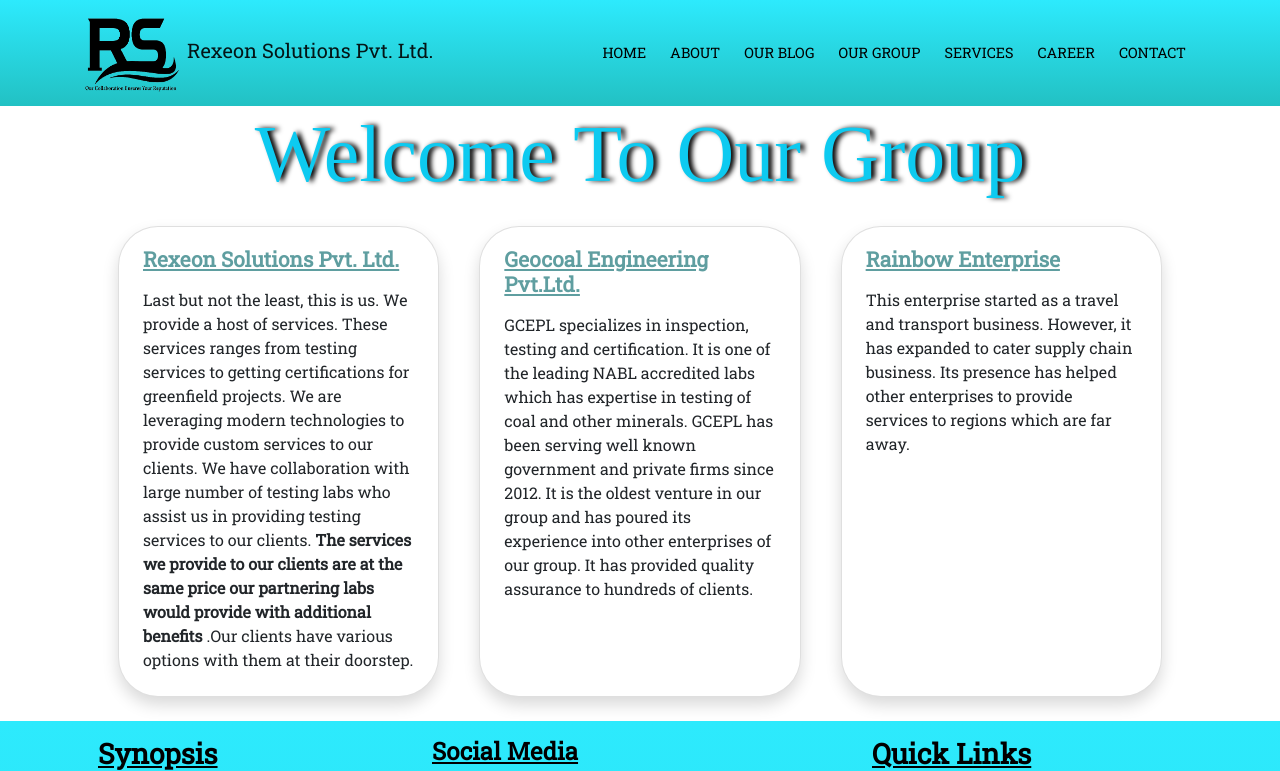
After one commit to RexeonJN/rexeon-solution-website, a Django app: page /group/ in a window 1280 px wide. The commit adds this page. Shown: the top 771 px of the page. Run offline with Django 3.2, Linux system fonts and the light colour scheme.

Commit message:
complete blog group and services

```diff
--- a/rexeonapp/views.py
+++ b/rexeonapp/views.py
@@ -9,3 +9,15 @@ def about(request):
 
 def blog(request):
     return render(request,'rexeonapp/blog.html')
+
+def group(request):
+    return render(request,'rexeonapp/group.html')
+
+def service(request):
+    return render(request,'rexeonapp/services.html')
+
+def career(request):
+    return render(request,'rexeonapp/career.html')
+
+def contact(request):
+    return render(request,'rexeonapp/contact.html')
--- a/rexeonsolutions/settings.py
+++ b/rexeonsolutions/settings.py
@@ -25,7 +25,8 @@ SECRET_KEY = '0tm!@%mf5%w)r90k-^1n^b%6m8=@z&2z6@old+641fzfqm%1!n'
 # SECURITY WARNING: don't run with debug turned on in production!
 DEBUG = True
 
-ALLOWED_HOSTS = ['*']
+ALLOWED_HOSTS = ['*',
+'127.0.0.1:8000']
 
 
 # Application definition
--- a/rexeonsolutions/urls.py
+++ b/rexeonsolutions/urls.py
@@ -22,4 +22,8 @@ urlpatterns = [
     path('', views.home),
     path('about/', views.about),
     path('blog/', views.blog),
+    path('group/', views.group),
+    path('services/', views.service),
+    path('career/', views.career),
+    path('contact/', views.contact),
 ]
--- /dev/null
+++ b/static/css/career.css
@@ -0,0 +1,6 @@
+.careermain{
+    font-family: 'Roboto Slab', serif;
+}
+.cimage{
+    height: 30rem;
+}
--- /dev/null
+++ b/static/css/contact.css
@@ -0,0 +1,3 @@
+.contactmain{
+    font-family: 'Roboto Slab', serif;
+}
--- /dev/null
+++ b/static/css/group.css
@@ -0,0 +1,57 @@
+.groupmain{
+    font-family: 'Roboto Slab', serif;
+}
+.gp{
+    font-size: 5rem;
+    font-family: 'Luckiest Guy';
+    color: #0dcaf0;
+    -webkit-font-smoothing: antialiased;
+    -moz-osx-font-smoothing: grayscale;
+    text-shadow: 4px 0px 5px black;
+  }
+  .card-subtitle{
+    font-weight: bolder !important;
+    color: cadetblue;
+    text-decoration: underline;
+    font-size: 1.3rem;
+}
+.card{
+    border-radius: 40px !important;
+    font-family: 'Roboto Slab', serif;
+}
+.card:hover{
+    transform: scale(1.1);
+}
+
+.fadeInLeftBig {
+    -webkit-animation-name: fadeInLeftBig;
+    animation-name: fadeInLeftBig;
+    -webkit-animation-duration: 1s;
+    animation-duration: 1s;
+    -webkit-animation-fill-mode: both;
+    animation-fill-mode: both;
+    }
+    @-webkit-keyframes fadeInLeftBig {
+    0% {
+    opacity: 0;
+    -webkit-transform: translate3d(-2000px, 0, 0);
+    transform: translate3d(-2000px, 0, 0);
+    }
+    100% {
+    opacity: 1;
+    -webkit-transform: none;
+    transform: none;
+    }
+    }
+    @keyframes fadeInLeftBig {
+    0% {
+    opacity: 0;
+    -webkit-transform: translate3d(-2000px, 0, 0);
+    transform: translate3d(-2000px, 0, 0);
+    }
+    100% {
+    opacity: 1;
+    -webkit-transform: none;
+    transform: none;
+    }
+    }
--- /dev/null
+++ b/static/css/service.css
@@ -0,0 +1,6 @@
+.servicemain{
+    font-family: 'Roboto Slab', serif;
+}
+.detail{
+    padding-top: 8% !important;
+}
--- a/templates/rexeonapp/Navbar.html
+++ b/templates/rexeonapp/Navbar.html
@@ -36,16 +36,16 @@
                 <a class="nav-link  navbar-light-active-color" aria-current="page" href="/blog">OUR BLOG</a>
               </li>
               <li class="nav-item p-1">
-                <a class="nav-link" aria-current="page" href="#">OUR GROUP</a>
+                <a class="nav-link" aria-current="page" href="/group">OUR GROUP</a>
               </li>
               <li class="nav-item p-1">
-                <a class="nav-link" aria-current="page" href="#">SERVICES</a>
+                <a class="nav-link" aria-current="page" href="/services">SERVICES</a>
               </li>
               <li class="nav-item p-1">
-                <a class="nav-link" href="#">CAREER</a>
+                <a class="nav-link" href="/career">CAREER</a>
               </li>
               <li class="nav-item p-1">
-                <a class="nav-link" href="#">CONTACT</a>
+                <a class="nav-link" href="/contact">CONTACT</a>
               </li>
             </ul>
           </div>
--- /dev/null
+++ b/templates/rexeonapp/group.html
@@ -0,0 +1,66 @@
+{% extends 'rexeonapp/Navbar.html' %}
+<!DOCTYPE html>
+{%load static%} {% block css %} <link rel="stylesheet" href="{%static "css/group.css"%}"> {%endblock%} {% block child_block%}
+
+<div class="groupmain">
+  <h1 class="gp text-center fadeInLeftBig">Welcome To Our Group</h1>
+  <section>
+    <div class="container">
+      <div class="row m-3">
+        <div class="col m-2">
+          <div class="card p-2 h-100 shadow">
+            <div class="card-body">
+              <h5 class="card-subtitle mb-3">Rexeon Solutions Pvt. Ltd.</h5>
+              <p class="card-text">
+                Last but not the least, this is us. We provide a host of
+                services. These services ranges from testing services to getting
+                certifications for greenfield projects. We are leveraging modern
+                technologies to provide custom services to our clients. We have
+                collaboration with large number of testing labs who assist us in
+                providing testing services to our clients.
+                <b
+                  >The services we provide to our clients are at the same price
+                  our partnering labs would provide with additional benefits</b
+                >
+                .Our clients have various options with them at their doorstep.
+              </p>
+            </div>
+          </div>
+        </div>
+
+        <div class="col m-2">
+          <div class="card p-2 h-100 shadow">
+            <div class="card-body">
+              <h5 class="card-subtitle mb-3">Geocoal Engineering Pvt.Ltd.</h5>
+              <p class="card-text">
+                GCEPL specializes in inspection, testing and certification. It
+                is one of the leading NABL accredited labs which has expertise
+                in testing of coal and other minerals. GCEPL has been serving
+                well known government and private firms since 2012. It is the
+                oldest venture in our group and has poured its experience into
+                other enterprises of our group. It has provided quality
+                assurance to hundreds of clients.
+              </p>
+            </div>
+          </div>
+        </div>
+
+        <div class="col m-2">
+          <div class="card p-2 h-100 shadow">
+            <div class="card-body">
+              <h5 class="card-subtitle mb-3">Rainbow Enterprise</h5>
+              <p class="card-text">
+                This enterprise started as a travel and transport business.
+                However, it has expanded to cater supply chain business. Its
+                presence has helped other enterprises to provide services to
+                regions which are far away.
+              </p>
+            </div>
+          </div>
+        </div>
+      </div>
+    </div>
+  </section>
+</div>
+
+{%include 'rexeonapp/footer.html'%} {%endblock%}
```
Also changed, not shown: static/css/blog.css (+44 -0 lines), templates/rexeonapp/blog.html (+54 -5 lines), templates/rexeonapp/career.html (added, +58 -0 lines), templates/rexeonapp/contact.html (added, +34 -0 lines), templates/rexeonapp/services.html (added, +66 -0 lines).
